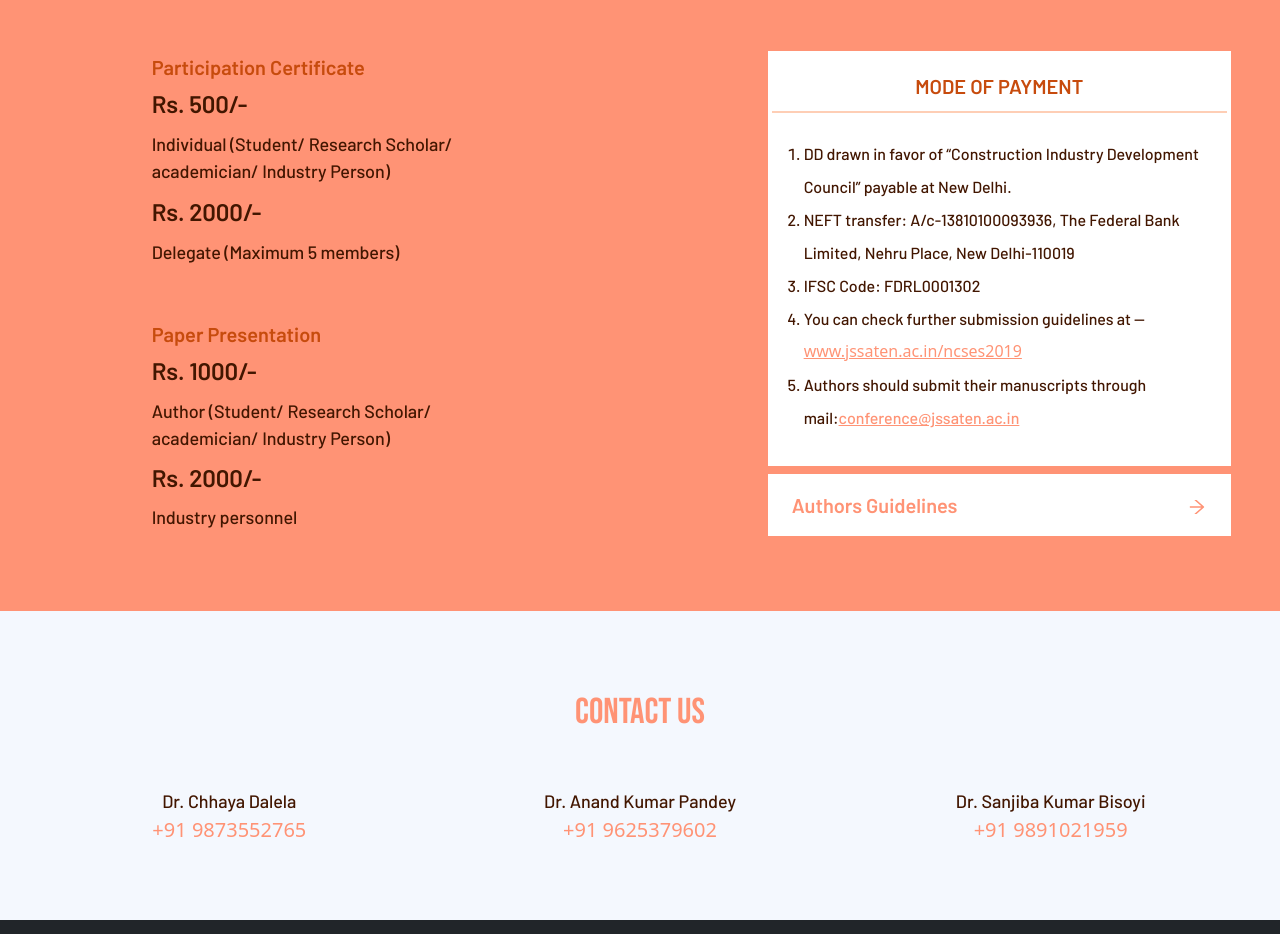
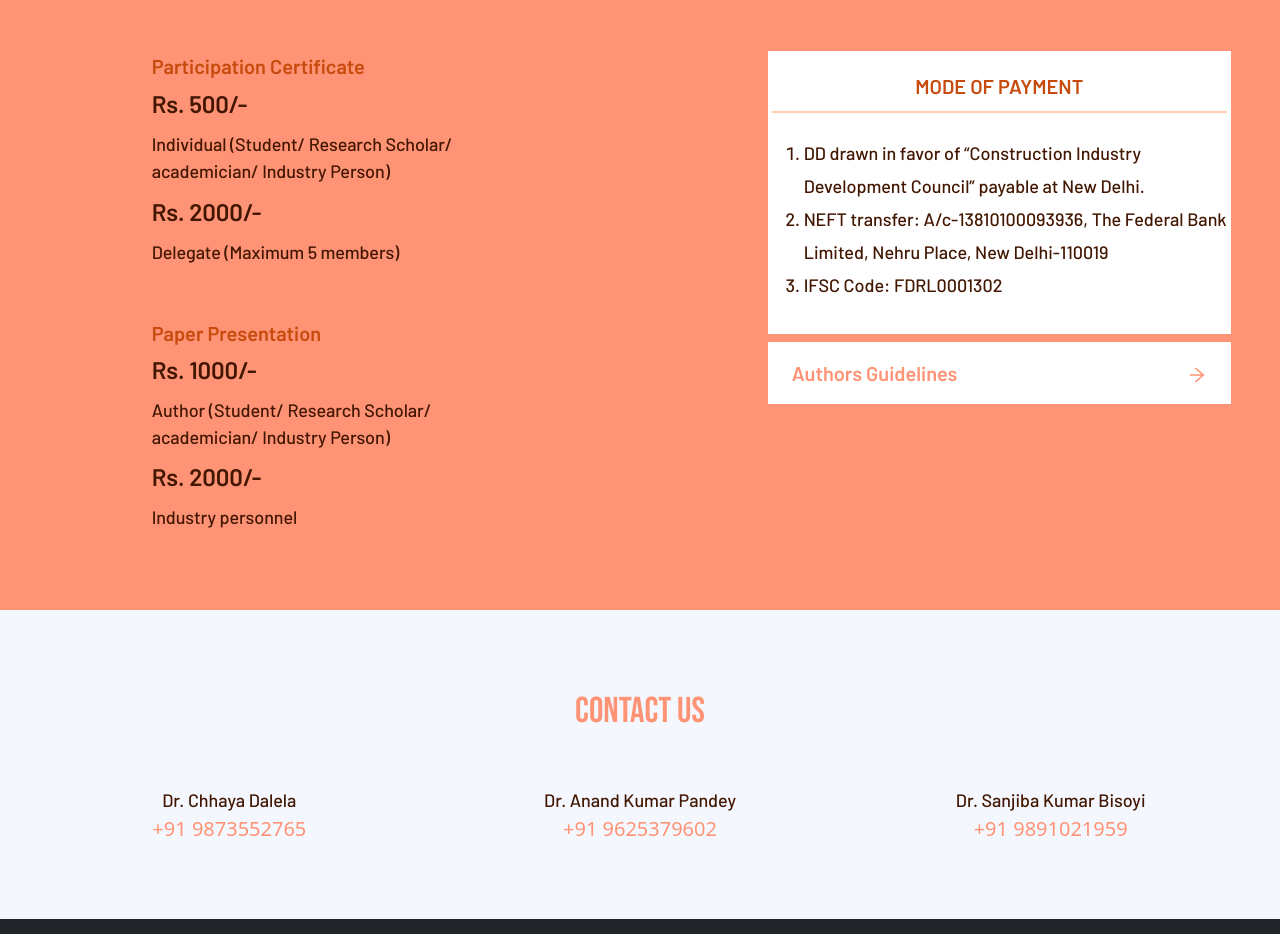
Before and after one commit to paarth17032000/department, a React (Create React App) app: page / in a window 1280 px wide. Shown: the part 6200-7134 px from the top of the page. Built offline with nearby package versions, Linux system fonts and the light colour scheme; the HTML template or start-up script is replaced by a standard one.

Commit message:
cosmetic changes

```diff
--- a/src/pages/Landing/index.js
+++ b/src/pages/Landing/index.js
@@ -490,19 +490,19 @@ export default function Landing() {
                                 <div className={` ${styles.tertiary_color} font-barlow-semi-bold font-20 mt-1 text-center`}>MODE OF PAYMENT</div>
                                 <div className={styles.hr}></div>
                                 <ol className="mt-4 line-height-33">
-                                    <li className="font-barlow-medium font-16 text-primaryColor ">DD drawn in favor of “Construction Industry Development Council” payable at New Delhi.</li>
-                                    <li className="font-barlow-medium font-16 text-primaryColor ">NEFT transfer: A/c-13810100093936, The Federal Bank Limited, Nehru Place, New Delhi-110019</li>
-                                    <li className="font-barlow-medium font-16 text-primaryColor ">IFSC Code: FDRL0001302</li>
-                                    <li className="font-barlow-medium font-16 text-primaryColor ">You can check further submission guidelines at --</li>
+                                    <li className="font-barlow-medium font-18 text-primaryColor ">DD drawn in favor of “Construction Industry Development Council” payable at New Delhi.</li>
+                                    <li className="font-barlow-medium font-18 text-primaryColor ">NEFT transfer: A/c-13810100093936, The Federal Bank Limited, Nehru Place, New Delhi-110019</li>
+                                    <li className="font-barlow-medium font-18 text-primaryColor ">IFSC Code: FDRL0001302</li>
+                                    {/* <li className="font-barlow-medium font-16 text-primaryColor ">You can check further submission guidelines at --</li>
                                     <a href="www.jssaten.ac.in/ncses2019" className="text-secondaryColor">www.jssaten.ac.in/ncses2019</a>
                                     <li className="font-barlow-medium font-16 text-primaryColor">Authors should submit their manuscripts through mail:
-                                    <span className="text-secondaryColor text-decoration-underline">conference@jssaten.ac.in</span></li>
+                                    <span className="text-secondaryColor text-decoration-underline">conference@jssaten.ac.in</span></li> */}
                                 </ol>
                             </div>
                             <div className="bg-white px-4 py-3 text-wrap mt-2">
-                                <div onClick={handleShow} className="d-flex justify-content-between">
+                                <div onClick={handleShow} className={`d-flex justify-content-between ${styles.pointer}`}>
                                     <div className={`font-barlow-semi-bold font-20 text-secondaryColor ${styles.pointer}`}>Authors Guidelines</div>
-                                    <div className="font-20 text-secondaryColor">
+                                    <div className={`font-20 text-secondaryColor ${styles.pointer}`}>
                                         <AiOutlineArrowRight />
                                     </div>
                                 </div>
```
